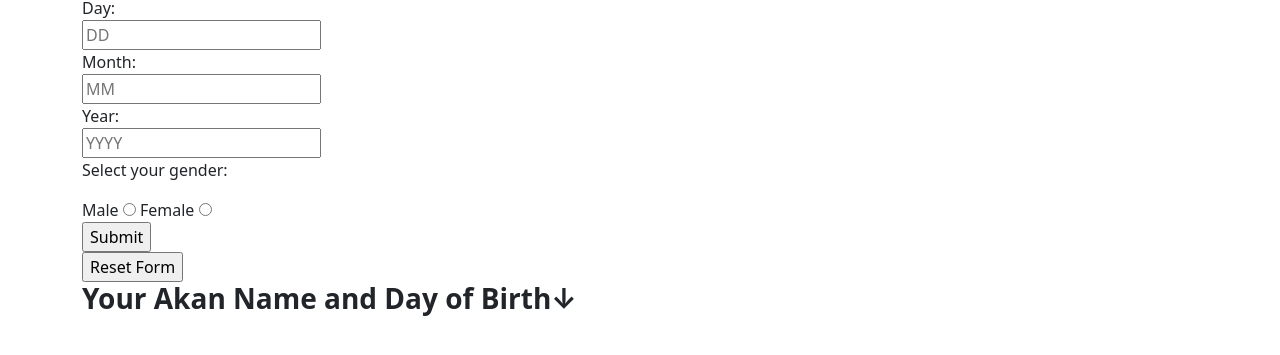
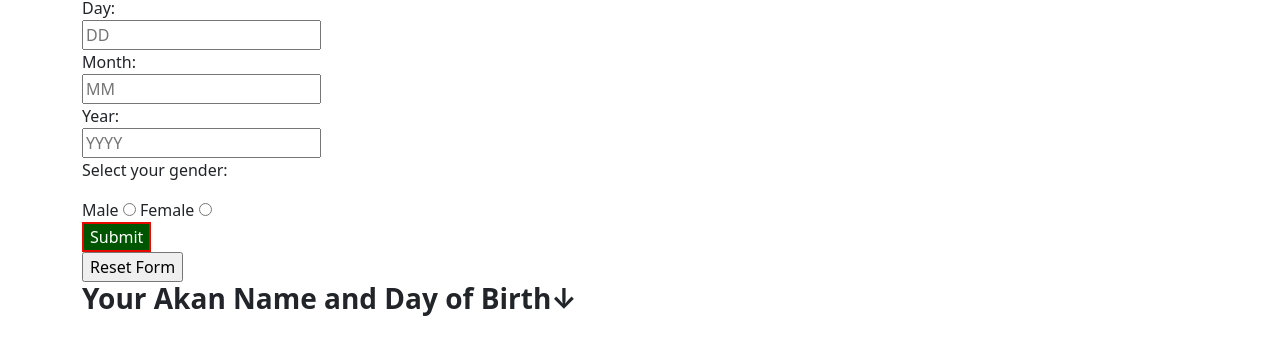
Before and after one commit to ezekielkibiego/Akan-Names, a plain HTML site: page index.html in a window 1280 px wide. Shown: the part 221-576 px from the top of the page. Drawn offline with Linux system fonts and the light colour scheme.

Commit message:
add color,background color to submit button

```diff
--- a/index.css
+++ b/index.css
@@ -21,3 +21,8 @@ h3{
 #result{
     font-size: 30px;
 }
+#get-name{
+    background-color: #005500;
+    color: white;
+    border: 2px solid #ff0000e7;
+}
```
